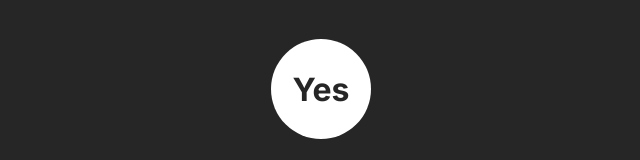
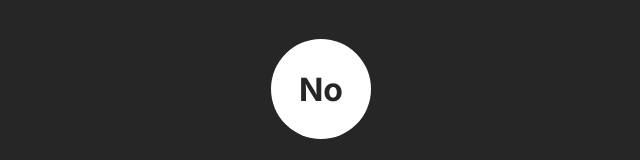
Before and after one commit to JD-R0driguez/react-play-ground, a React (Create React App) app in the folder api-mem-generator/: page / in a window 1280 px wide. Shown: the part 402-562 px from the top of the page, without its empty margins (319-959 px from the left). Built offline with nearby package versions, Linux system fonts and the light colour scheme.

Commit message:
Ternary operator to change state

```diff
--- a/api-mem-generator/src/App.js
+++ b/api-mem-generator/src/App.js
@@ -15,13 +15,10 @@ function App(){
         setCounter(content => content + 1)
     }
 
-    const isGoingOut = true
+    const [isGoingOut, setIsGoingOut] = React.useState("No")
 
-    let answer  // Use ternary here
-    if(isGoingOut === true) {
-        answer = "Yes"
-    } else {
-        answer = "No"
+    function handleClick(){
+        setIsGoingOut( prevContent => prevContent === "Yes" ? "No" : "Yes")
     }
 
     return (
@@ -29,8 +26,8 @@ function App(){
             <Header />
             <div className="state">
                 <h1 className="state--title">Do I feel like going out tonight?</h1>
-                <div className="state--value">
-                    <h1>{answer}</h1>
+                <div onClick={handleClick} className="state--value">
+                    <h1>{isGoingOut}</h1>
                 </div>
             </div>
             {/* <MemeBox /> */}
```
